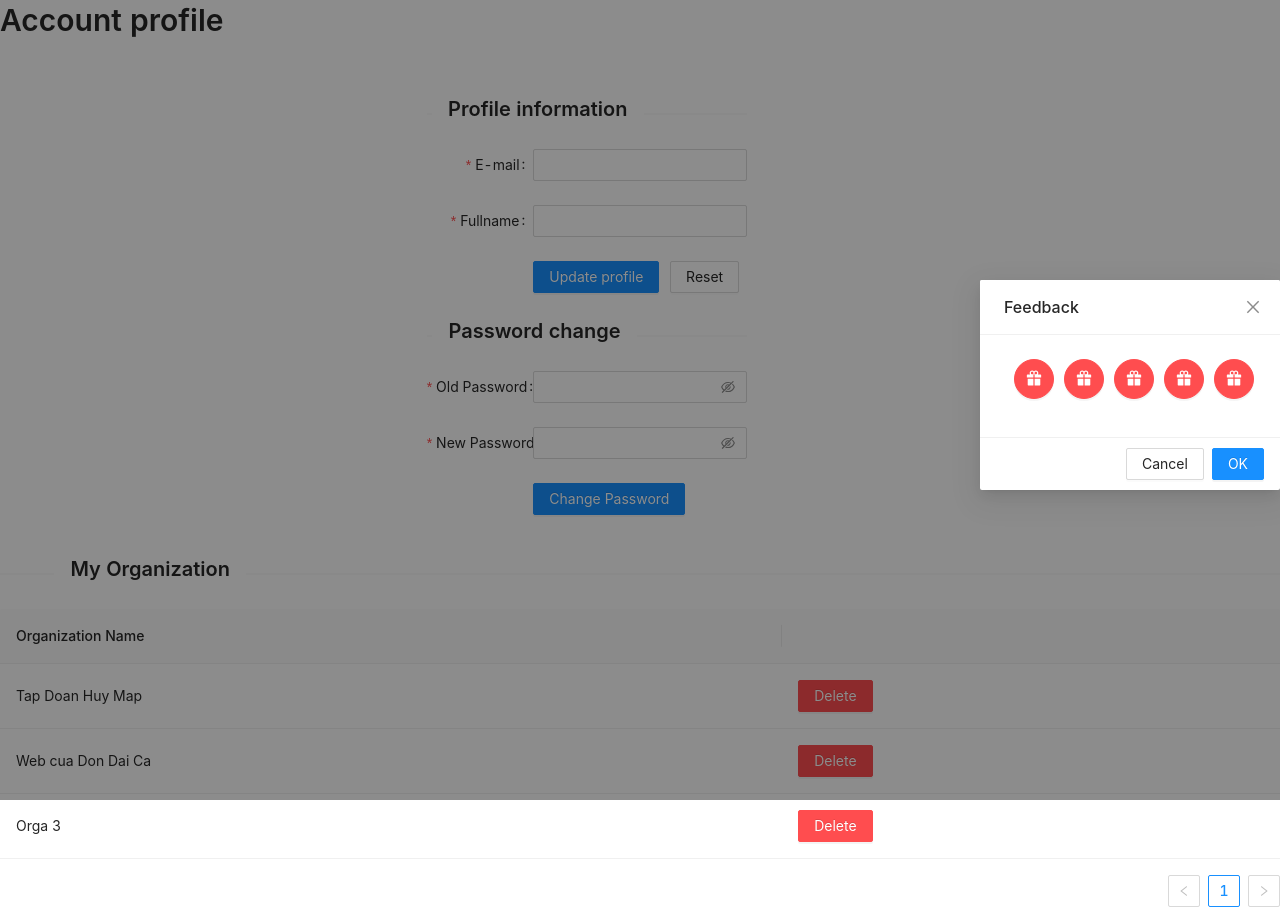
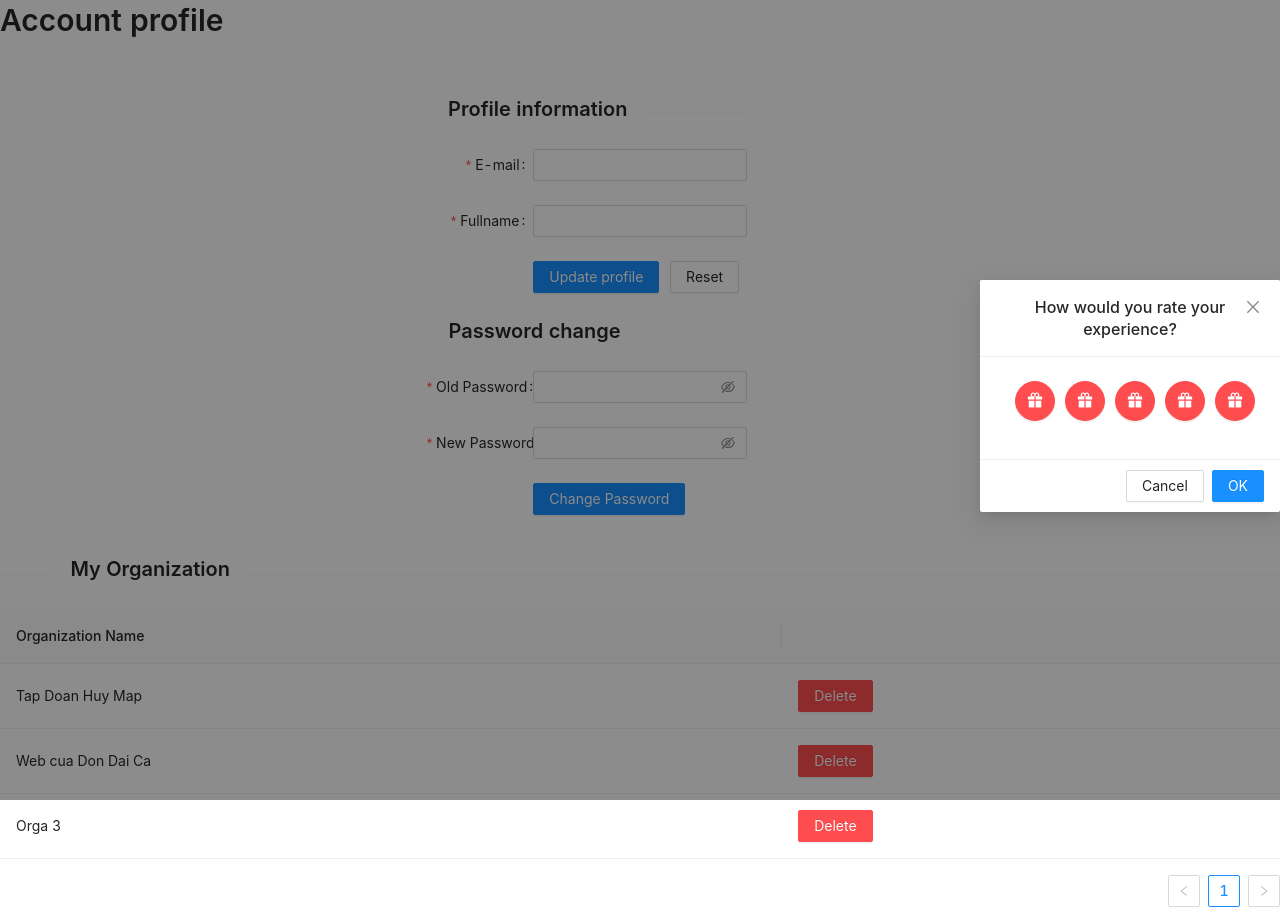
Before and after one commit to huylm1604/account-profile, a React (Create React App) app: page / in a window 1280 px wide. Both pictures are taken after a click on the button "Feedback". Built offline with nearby package versions, Linux system fonts and the light colour scheme.

Commit message:
add tooltip

```diff
--- a/src/App.js
+++ b/src/App.js
@@ -9,7 +9,8 @@ import {
   Button,
   Typography,
   Table,
-  Modal
+  Modal,
+  Tooltip
 } from "antd";
 
 import { FireFilled, GiftFilled } from "@ant-design/icons";
@@ -96,8 +97,8 @@ function App() {
         {/* Begin Feedback Modal */}
 
       <Modal
-        title="Feedback"
-        style={{ right: 0, position: "absolute", top: "35%" }}
+        title="How would you rate your experience?"
+        style={{ right: 0, position: "absolute", top: "35%", textAlign:"center" }}
         visible={visible}
         width= '300px'
         height= '50px'
@@ -105,21 +106,32 @@ function App() {
         onCancel={() => setVisible(false)}
       >
         <p>
+          <Tooltip placement="bottom" title="Hate">
           <Button type="danger" size="large" style={{marginLeft: "10px"}} shape="circle">
             <GiftFilled />
           </Button>
+          </Tooltip>
+          <Tooltip placement="bottom" title="Dislike">
           <Button type="danger" size="large" style={{marginLeft: "10px"}} shape="circle">
             <GiftFilled />
           </Button>
+          </Tooltip>
+          <Tooltip placement="bottom" title="Neutral">
           <Button type="danger" size="large" style={{marginLeft: "10px"}} shape="circle">
             <GiftFilled />
           </Button>
+          </Tooltip>
+          <Tooltip placement="bottom" title="Like">
           <Button type="danger" size="large" style={{marginLeft: "10px"}} shape="circle">
             <GiftFilled />
           </Button>
+          </Tooltip>
+          <Tooltip placement="bottom" title="Love">
           <Button type="danger" size="large" style={{marginLeft: "10px"}} shape="circle">
             <GiftFilled />
           </Button>
+          </Tooltip>
+
         </p>
       </Modal>
 
```
